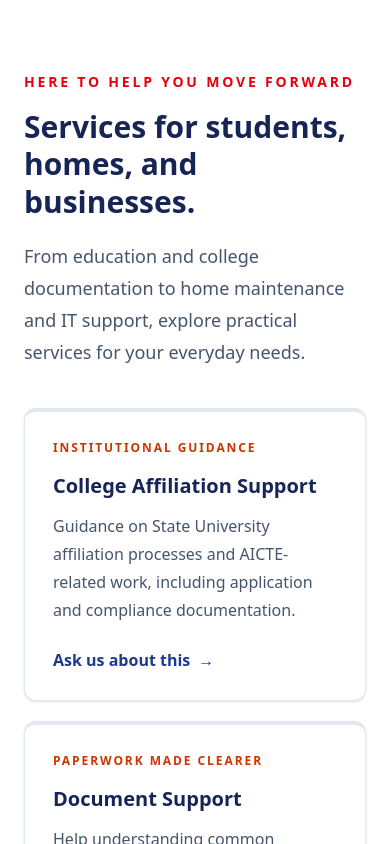
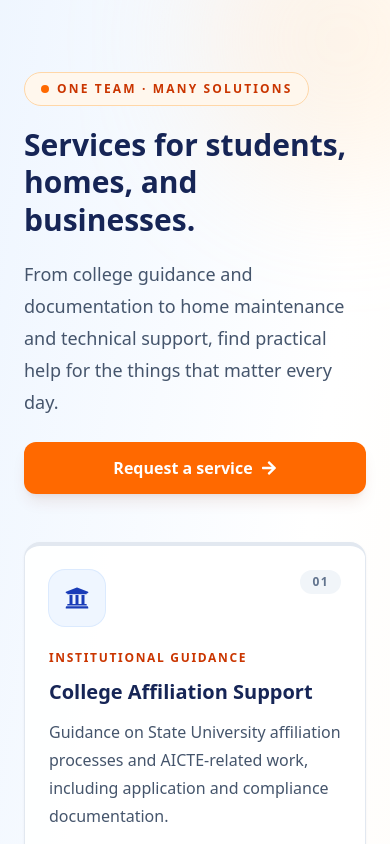
Before and after one commit to eyepek/EYEPEK, a React (Vite) app: page / in a window 390 px wide. Shown: the part 2400-3244 px from the top of the page. Built offline with nearby package versions, Linux system fonts and the light colour scheme.

Commit message:
Polish multi-purpose services section with professional responsive cards

```diff
--- a/src/pages/HomePage.jsx
+++ b/src/pages/HomePage.jsx
@@ -1,4 +1,5 @@
 import React from 'react';
+import { FaUniversity, FaFileAlt, FaGraduationCap, FaTools, FaArrowRight } from 'react-icons/fa';
 import { courses } from '../courses';
 
 const highlights = [
@@ -118,22 +119,49 @@ const HomePage = () => (
       </div>
     </section>
 
-    <section id='student-support' className='bg-white'>
-      <div className='mx-auto max-w-7xl px-6 py-20 md:px-10 md:py-24'>
-        <div className='max-w-3xl'>
-          <p className='text-sm font-bold uppercase tracking-[0.2em] text-red-600'>Here to help you move forward</p>
-          <h2 className='mt-4 text-3xl font-extrabold leading-tight text-blue-950 md:text-5xl'>Services for students, homes, and businesses.</h2>
-          <p className='mt-5 text-lg leading-8 text-slate-600'>From education and college documentation to home maintenance and IT support, explore practical services for your everyday needs.</p>
+    <section id='student-support' className='relative overflow-hidden bg-gradient-to-br from-blue-50 via-white to-orange-50/60'>
+      <div className='pointer-events-none absolute -right-24 -top-24 h-72 w-72 rounded-full bg-orange-200/25 blur-3xl' aria-hidden='true' />
+      <div className='pointer-events-none absolute -bottom-24 -left-24 h-72 w-72 rounded-full bg-blue-200/30 blur-3xl' aria-hidden='true' />
+      <div className='relative mx-auto max-w-7xl px-6 py-20 md:px-10 md:py-24'>
+        <div className='flex flex-col gap-6 md:flex-row md:items-end md:justify-between'>
+          <div className='max-w-3xl'>
+            <p className='inline-flex items-center gap-2 rounded-full border border-orange-200 bg-orange-50 px-4 py-2 text-xs font-extrabold uppercase tracking-[0.18em] text-orange-700'>
+              <span className='h-2 w-2 rounded-full bg-orange-500' aria-hidden='true' />
+              One team · many solutions
+            </p>
+            <h2 className='mt-5 text-3xl font-extrabold leading-tight text-blue-950 md:text-5xl'>Services for students, homes, and businesses.</h2>
+            <p className='mt-5 max-w-2xl text-lg leading-8 text-slate-600'>From college guidance and documentation to home maintenance and technical support, find practical help for the things that matter every day.</p>
+          </div>
+          <a href='/contact' className='inline-flex shrink-0 items-center justify-center gap-2 rounded-xl bg-orange-500 px-6 py-3.5 font-bold text-white shadow-lg shadow-orange-900/10 transition hover:-translate-y-0.5 hover:bg-orange-600 focus-visible:outline-none focus-visible:ring-4 focus-visible:ring-orange-200'>
+            Request a service <FaArrowRight aria-hidden='true' />
+          </a>
         </div>
-        <div className='mt-10 grid gap-5 sm:grid-cols-2 lg:grid-cols-4'>
+        <div className='mt-12 grid gap-5 sm:grid-cols-2 lg:grid-cols-4'>
           {studentSupport.map((item) => (
-            <article key={item.number} className={`rounded-xl border border-slate-200 border-t-4 ${item.color} bg-white p-7 shadow-sm transition hover:-translate-y-1 hover:shadow-lg`}>
-              <p className='text-xs font-black uppercase tracking-[0.16em] text-orange-700'>{item.label}</p>
-              <h3 className='mt-4 text-xl font-bold text-blue-950'>{item.title}</h3>
-              <p className='mt-3 leading-7 text-slate-600'>{item.description}</p>
-              <a href='/contact' className='mt-6 inline-flex items-center gap-2 font-bold text-blue-900 hover:text-red-600'>Ask us about this <span aria-hidden='true'>→</span></a>
+            <article key={item.number} className={`group flex h-full flex-col rounded-2xl border border-slate-200 border-t-4 ${item.color} bg-white/95 p-6 shadow-sm shadow-blue-950/5 transition duration-300 hover:-translate-y-1.5 hover:border-orange-200 hover:shadow-xl hover:shadow-blue-950/10 sm:p-7`}>
+              <div className='flex items-start justify-between gap-3'>
+                <div className='flex h-14 w-14 items-center justify-center rounded-2xl bg-blue-50 text-2xl text-blue-800 ring-1 ring-blue-100 transition group-hover:bg-orange-50 group-hover:text-orange-600 group-hover:ring-orange-100'>
+                  {item.number === '01' ? <FaUniversity aria-hidden='true' /> : item.number === '02' ? <FaFileAlt aria-hidden='true' /> : item.number === '03' ? <FaGraduationCap aria-hidden='true' /> : <FaTools aria-hidden='true' />}
+                </div>
+                <span className='rounded-full bg-slate-100 px-3 py-1 text-xs font-extrabold tracking-[0.12em] text-slate-500'>{item.number}</span>
+              </div>
+              <p className='mt-6 text-xs font-extrabold uppercase tracking-[0.14em] text-orange-700'>{item.label}</p>
+              <h3 className='mt-3 text-xl font-bold leading-snug text-blue-950'>{item.title}</h3>
+              <p className='mt-3 flex-1 leading-7 text-slate-600'>{item.description}</p>
+              <a href='/contact' className='mt-6 inline-flex items-center gap-2 border-t border-slate-100 pt-5 font-bold text-blue-900 transition group-hover:text-orange-600'>
+                Ask about this service <FaArrowRight className='transition-transform group-hover:translate-x-1' aria-hidden='true' />
+              </a>
             </article>
           ))}
+        </div>
+        <div className='mt-8 flex flex-col gap-3 rounded-2xl border border-blue-100 bg-white/80 p-5 sm:flex-row sm:items-center sm:justify-between sm:px-6'>
+          <div>
+            <p className='font-bold text-blue-950'>Not sure which service you need?</p>
+            <p className='mt-1 text-sm leading-6 text-slate-600'>Tell us what you need and our team will guide you to the right next step.</p>
+          </div>
+          <a href='tel:7004374250' className='inline-flex shrink-0 items-center justify-center rounded-xl border border-blue-200 px-5 py-3 font-bold text-blue-900 transition hover:border-orange-300 hover:bg-orange-50'>
+            Call 7004374250
+          </a>
         </div>
         <p className='mt-6 text-sm leading-6 text-slate-500'>Affiliation support means process guidance and information. It does not represent or guarantee approval, accreditation, or affiliation by any authority.</p>
       </div>
```
